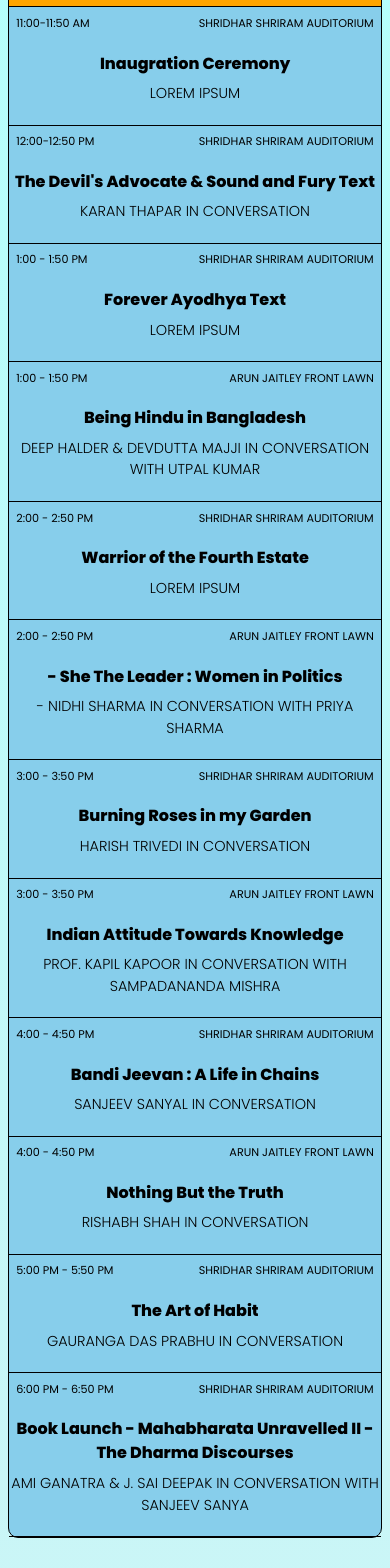
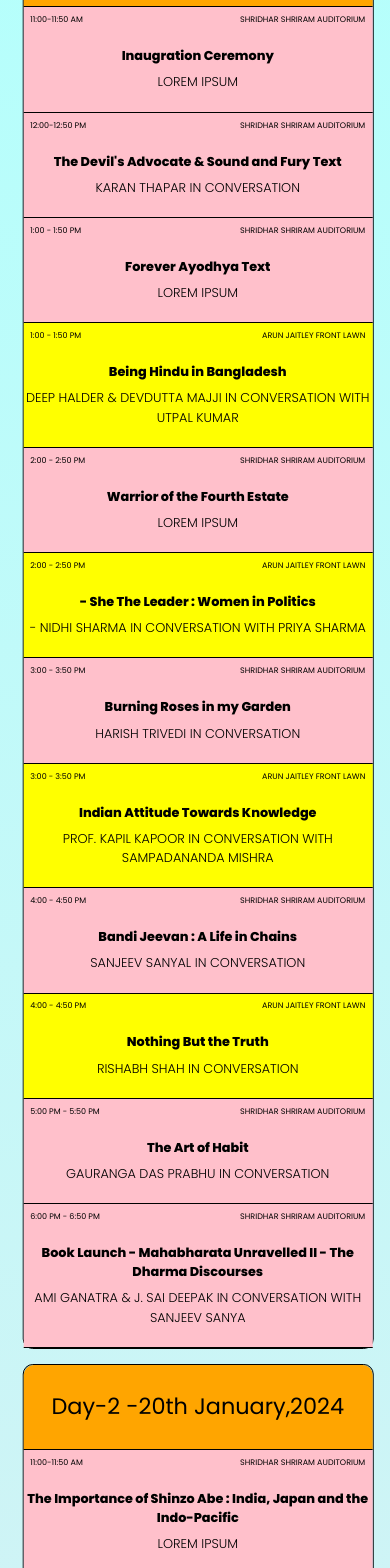
Before and after one commit to mehul1409/DuLitFest, a React (Vite) app: page /programme in a window 390 px wide. Shown: the part 400-1968 px from the top of the page. Built offline with nearby package versions, Linux system fonts and the light colour scheme.

Commit message:
event page done

```diff
--- a/package.json
+++ b/package.json
@@ -10,6 +10,7 @@
     "preview": "vite preview"
   },
   "dependencies": {
+    "framer-motion": "^10.17.9",
     "lottie-react": "^2.4.0",
     "react": "^18.2.0",
     "react-dom": "^18.2.0",
--- a/src/Pages/Programme/Programme.jsx
+++ b/src/Pages/Programme/Programme.jsx
@@ -2,6 +2,7 @@ import PageHeader from "../../Components/PageHeader/PageHeader";
 import EventDetailsDay1 from "../../assets/data/EventDetailsDay1";
 import EventDetailsDay2 from "../../assets/data/EventDetailsDay2";
 import EventDetailsDay3 from "../../assets/data/EventDetailsDay3";
+import { motion } from 'framer-motion'
 import "./Programme.scss";
 import Footer from "../../Components/Footer/Footer";
 
@@ -10,58 +11,120 @@ const Programme = () => {
     <>
       <PageHeader heading="Programme" bgColor="" />
       <div className="outer-1">
-        <div className="box-1">
-          <div className="Day1">
+        <motion.div
+          initial={{ x: '-100vw' }}
+          animate={{ x: '0.7vw' }}
+          transition={{ duration: 2 }}
+          className="box-1">
+          <motion.div
+            initial={{ opacity: 0 }}
+            whileInView={{ opacity: 1 }}
+            transition={{ duration: 2 }}
+            viewport={{ once: true }}
+            className="Day1">
             Day-1 -19th January,2024
-          </div>
+          </motion.div>
           <ul>
             {EventDetailsDay1.map((event, index) => (
-              <div className="one" key={index}>
+              < motion.div
+                initial={{ opacity: 0 }}
+                whileInView={{ opacity: 1 }}
+                transition={{ duration: 5, delay: 0.1 }}
+                viewport={{ once: true }}
+                className="one" key={index}
+                style={{
+                  backgroundColor:
+                    event.Place === 'Shridhar Shriram Auditorium'
+                      ? 'pink'
+                      : 'yellow',
+                }}>
                 <div className="top">
                   <p>{event.time}</p>
                   <p>{event.Place}</p>
                 </div>
                 <h1> {event.Event_Name}</h1>
                 <p> {event.Address}</p>
-              </div>
+              </motion.div>
             ))}
           </ul>
-        </div>
-        <div className="box-1">
-          <div className="Day2">
+        </motion.div>
+
+        <motion.div
+          initial={{ x: '-100vw' }}
+          animate={{ x: '0.7vw' }}
+          transition={{ duration: 2 }}
+          className="box-2">
+          <motion.div
+            initial={{ opacity: 0 }}
+            whileInView={{ opacity: 1 }}
+            transition={{ duration: 2 }}
+            viewport={{ once: true }}
+            className="Day1">
             Day-2 -20th January,2024
-          </div>
+          </motion.div>
           <ul>
             {EventDetailsDay2.map((event, index) => (
-              <div className="one" key={index}>
+              <motion.div
+                initial={{ opacity: 0 }}
+                whileInView={{ opacity: 1 }}
+                transition={{ duration: 5, delay: 0.1 }}
+                viewport={{ once: true }}
+                className="one" key={index}
+                style={{
+                  backgroundColor:
+                    event.Place === 'Shridhar Shriram Auditorium'
+                      ? 'pink'
+                      : 'yellow',
+                }}>
                 <div className="top">
                   <p>{event.time}</p>
                   <p>{event.Place}</p>
                 </div>
                 <h1> {event.Event_Name}</h1>
                 <p> {event.Address}</p>
-              </div>
+              </motion.div>
             ))}
           </ul>
-        </div>
-        <div className="box-1">
-          <div className="Day3">
+        </motion.div>
+
+
+        <motion.div
+          initial={{ x: '-100vw' }}
+          animate={{ x: '0.7vw' }}
+          transition={{ duration: 2 }} className="box-1">
+          <motion.div
+            initial={{ opacity: 0 }}
+            whileInView={{ opacity: 1 }}
+            transition={{ duration: 2 }}
+            viewport={{ once: true }}
+            className="Day1">
             Day-3 -20th January,2024
-          </div>
+          </motion.div>
           <ul>
             {EventDetailsDay3.map((event, index) => (
-              <div className="one" key={index}>
+              <motion.div
+                initial={{ opacity: 0 }}
+                whileInView={{ opacity: 1 }}
+                transition={{ duration: 5, delay: 0.1 }}
+                viewport={{ once: true }}
+                className="one" key={index}
+                style={{
+                  backgroundColor:
+                    event.Place === 'Shridhar Shriram Auditorium'
+                      ? 'pink'
+                      : 'yellow',
+                }}>
                 <div className="top">
                   <p>{event.time}</p>
                   <p>{event.Place}</p>
                 </div>
                 <h1> {event.Event_Name}</h1>
                 <p> {event.Address}</p>
-              </div>
+              </motion.div>
             ))}
           </ul>
-        </div>
-      </div>
+        </motion.div>
+      </div >
       <Footer />
     </>
   );
--- a/src/Pages/Programme/Programme.scss
+++ b/src/Pages/Programme/Programme.scss
@@ -29,16 +29,18 @@
     border-bottom-right-radius: 0;
 }
 
-.box-1 {
+.box-1,
+.box-2,
+.box-3 {
     border: 1px black solid;
     border-radius: 10px;
     text-align: center;
     background-color: skyblue;
-    margin-bottom: 5%;
+    margin-bottom: 1%;
     margin: auto;
     margin-left: 10%;
     margin-right: 10%;
-    margin-bottom: 10%;
+    margin-bottom: 4%;
 
 }
 
@@ -84,9 +86,12 @@ ul {
 
 
 @media (max-width: 768px) {
-    .box-1 {
-        margin-left: 5%;
-        margin-right: 5%;
+
+    .box-1,
+    box-2,
+    box-3 {
+        margin-left: 2%;
+        margin-right: 2%;
     }
 
     ul div .top {
@@ -97,32 +102,12 @@ ul {
 }
 
 @media (max-width: 616px) {
-    .box-1 {
-        margin-left: 2%;
-        margin-right: 2%;
-    }
 
-    ul div .top {
-        p {
-            font-size: 1rem;
-        }
-    }
-
-    ul div {
-        h1 {
-            font-size: 1.1rem;
-        }
-
-        p {
-            font-size: 1rem;
-        }
-    }
-}
-
-@media (max-width: 400px) {
-    .box-1 {
-        margin-left: 2%;
-        margin-right: 2%;
+    .box-1,
+    .box-2,
+    box-3 {
+        margin-left: 5%;
+        margin-right: 5%;
     }
 
     ul div .top {
@@ -137,7 +122,33 @@ ul {
         }
 
         p {
-            font-size: 0.9rem;
+            font-size: 0.8rem;
         }
     }
 }
+
+@media (max-width: 400px) {
+
+    .box-1,
+    .box-2,
+    .box-3 {
+        margin-left: 5%;
+        margin-right: 5%;
+    }
+
+    ul div .top {
+        p {
+            font-size: 0.5rem;
+        }
+    }
+
+    ul div {
+        h1 {
+            font-size: 0.8rem;
+        }
+
+        p {
+            font-size: 0.8rem;
+        }
+    }
+}
```
Also changed, not shown: 1 other file (tests, documents, lock files or other folders).
